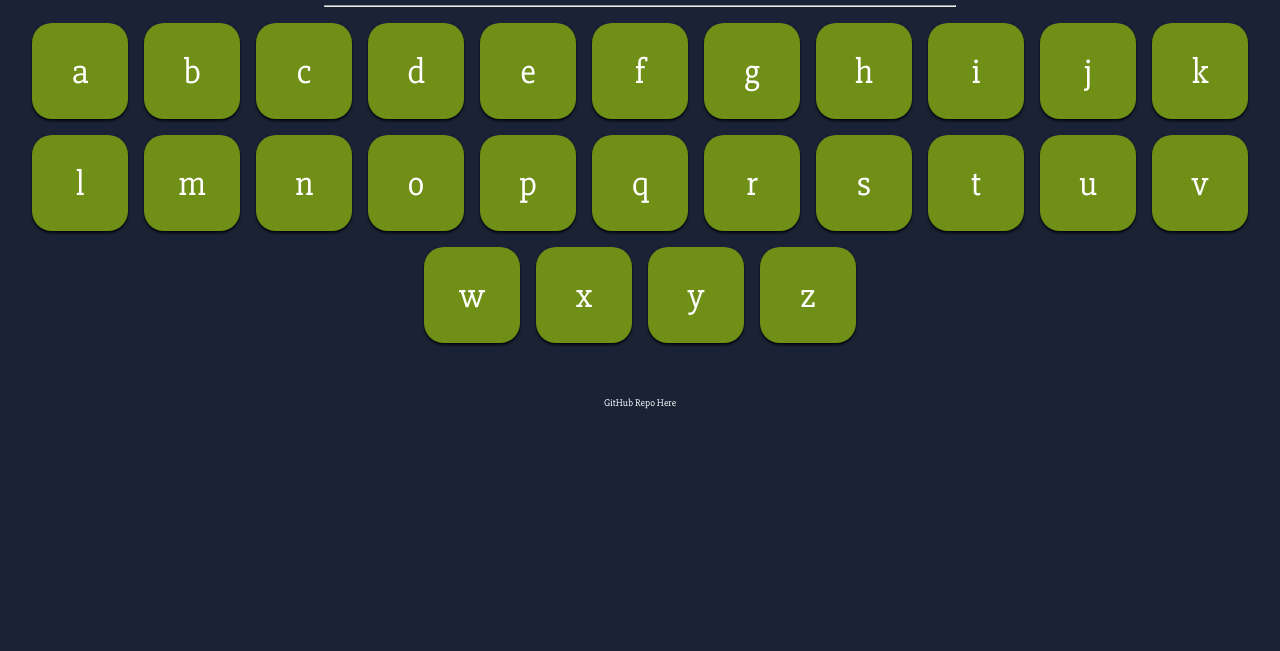
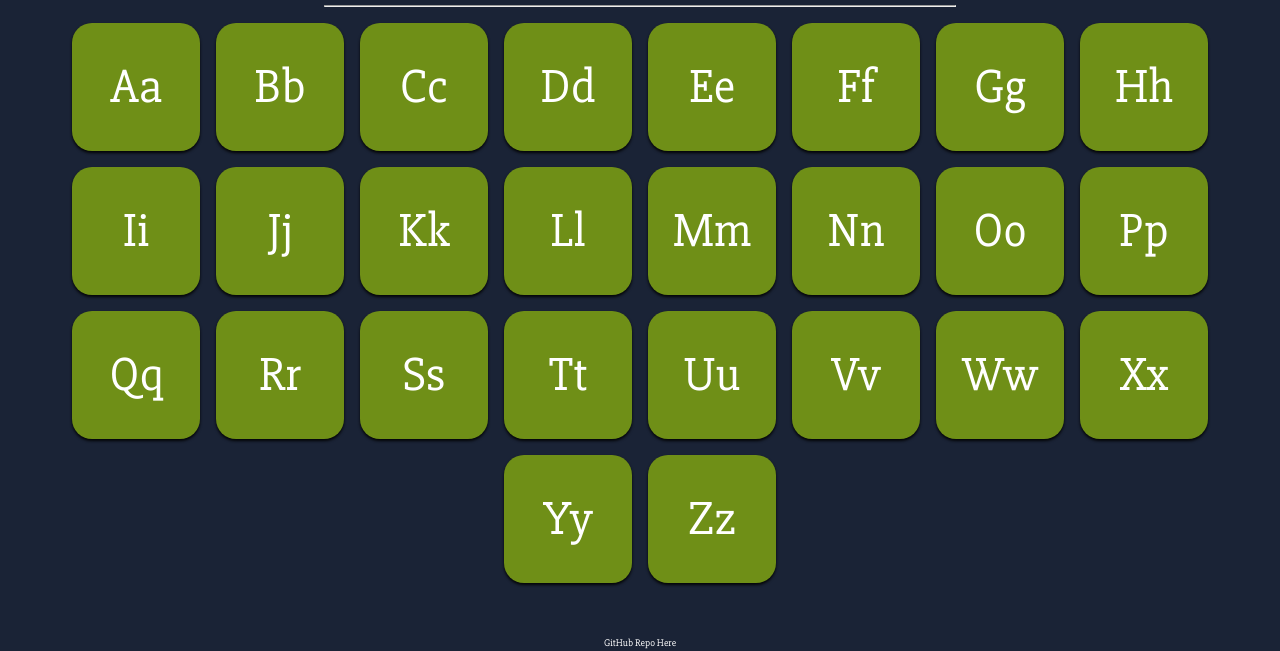
Before and after one commit to mmeadx/meadABCs, a plain HTML site: page index.html in a window 1280 px wide. Shown: the part 172-823 px from the top of the page. Drawn offline with Linux system fonts and the light colour scheme.

Commit message:
Updated so there is a capital letter and lowercase letter

```diff
--- a/abc.js
+++ b/abc.js
@@ -7,7 +7,7 @@ letters.forEach(letter => {
 
     btn.classList.add('btn');
 
-    btn.innerText = letter;
+    btn.innerText = String(letter).toUpperCase() + letter;
 
     btn.addEventListener('click', () => {
         stopSounds();
@@ -19,7 +19,7 @@ letters.forEach(letter => {
         setTimeout(() => {
             btn.style.backgroundImage = 'none';
             btn.classList.remove('letter');
-            btn.innerText = letter;
+            btn.innerText = String(letter).toUpperCase() + letter;
         }, 2500);
 
         document.getElementById(letter).play();
--- a/styles.css
+++ b/styles.css
@@ -18,18 +18,19 @@ body {
     color: #dddddd;
     font-family: 'Amatic SC', cursive;
     margin: 0;
+    cursor: none;
 }
 
 .btn {
     background-color: rgb(111, 143, 23);
     box-shadow: 0px 2px 3px rgba(0, 0 , 0, 0.9);
     border-radius: 20px;
-    height: 6rem;
-    width: 6rem;
+    height: 8rem;
+    width: 8rem;
     border: none;
     color: #fff;
     margin: 8px;
-    font-size: 2.2rem;
+    font-size: 3rem;
     font-family: inherit;
     cursor: pointer;
 }
```
